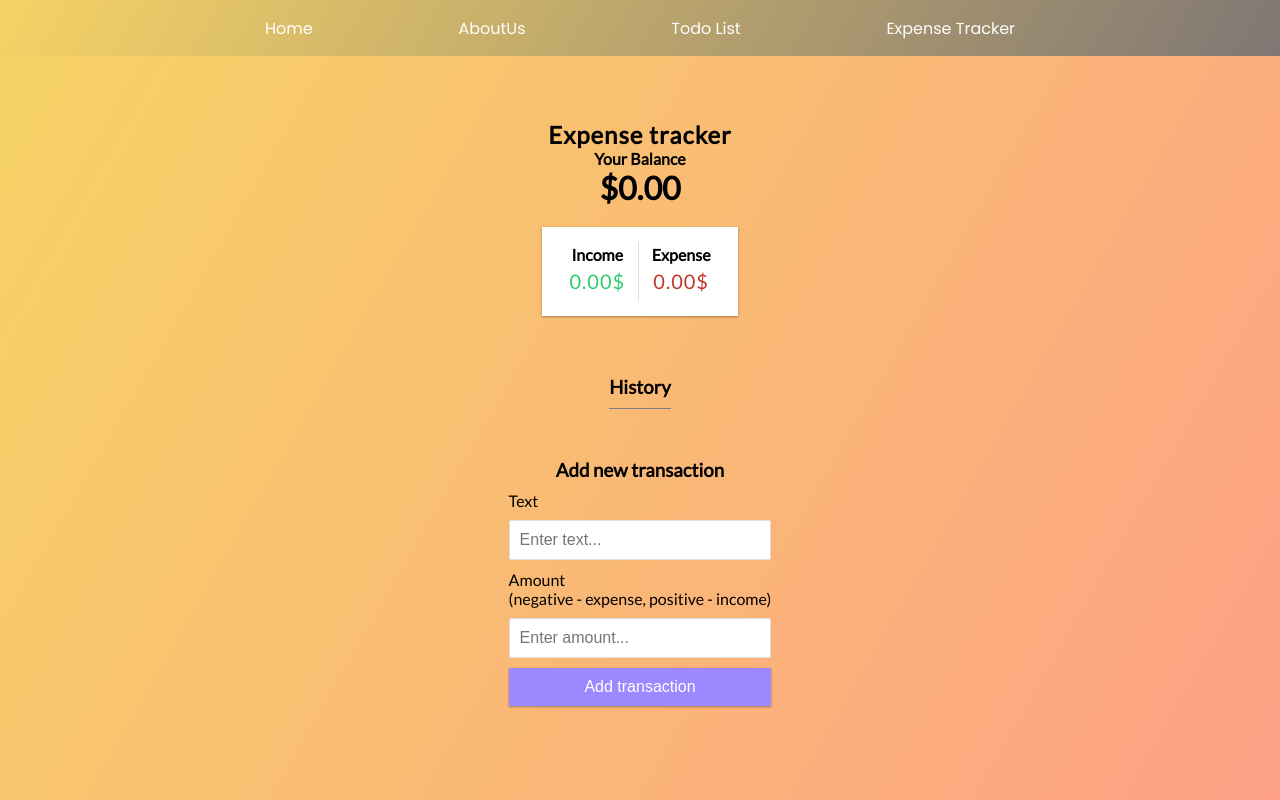
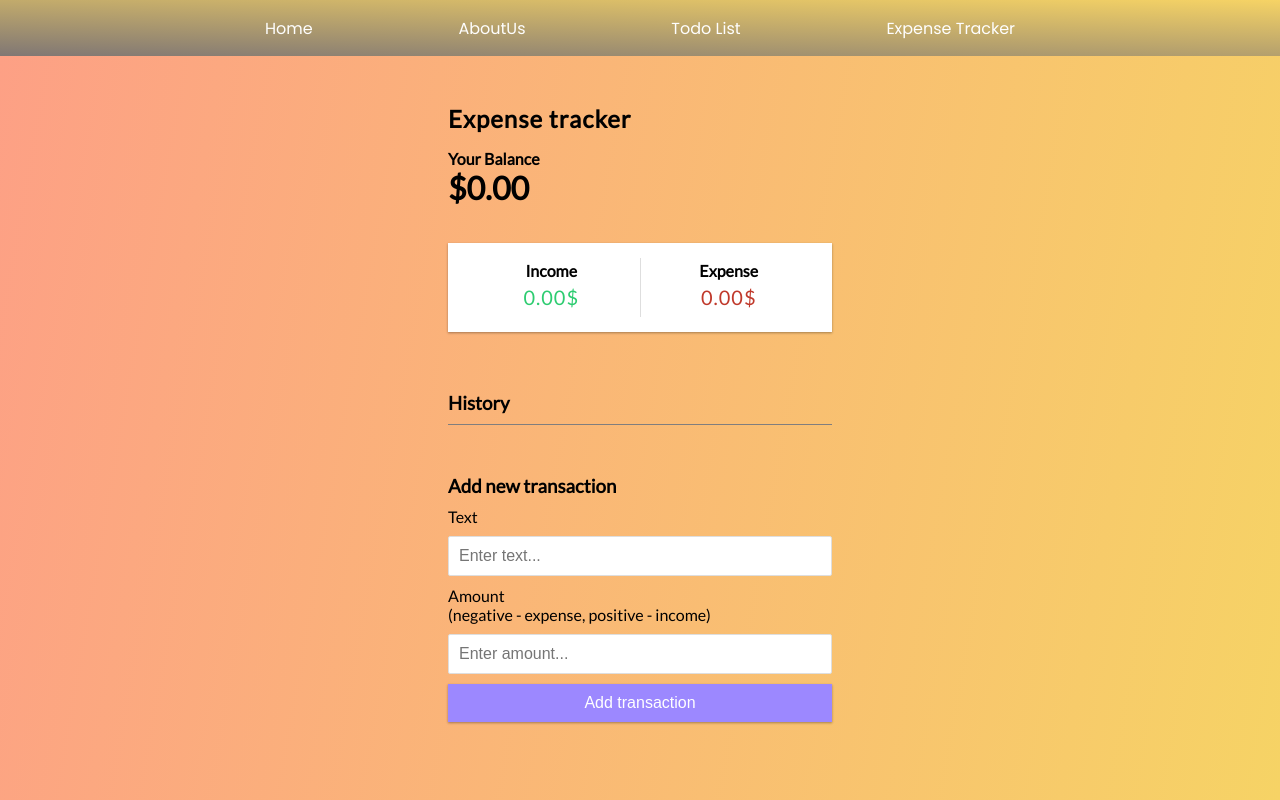
Before and after one commit to ahmadaldabouqii/React-Todo, a React (Create React App) app: page /ExpenseTrackerUI in a window 1280 px wide. Built offline with nearby package versions, Linux system fonts and the light colour scheme.

Commit message:
Change style on ExpensesUI

```diff
--- a/src/components/Expenses/Balance.js
+++ b/src/components/Expenses/Balance.js
@@ -1,9 +1,9 @@
 const Balance = ({ total }) => {
   return (
-    <>
+    <div className="Balance">
       <h4>Your Balance</h4>
       <h1>${total.toFixed(2)}</h1>
-    </>
+    </div>
   );
 };
 export default Balance;
--- a/src/components/NavBar/NavBar.css
+++ b/src/components/NavBar/NavBar.css
@@ -1,5 +1,5 @@
 .nav-header {
-  background-image: linear-gradient(120deg, #f6d365 0%, #807774 100%);
+  background-image: linear-gradient(182deg, #f6d365 0%, #807774 100%);
   font-family: "Poppins", sans-serif;
   /* padding: 1em; */
   height: 7vh;
--- a/src/components/UI/ExpenseTrackerUI/ExpenseTrackerUI.css
+++ b/src/components/UI/ExpenseTrackerUI/ExpenseTrackerUI.css
@@ -8,20 +8,30 @@
   box-sizing: border-box;
 }
 
-.ExpenseTrackerBody {
-  background-image: linear-gradient(120deg, #f6d365 0%, #fda085 100%);
+.holderExpensesUI {
+  background-image: linear-gradient(280deg, #f6d365 0%, #fda085 100%);
+  margin: 0;
   display: flex;
   flex-direction: column;
-  align-items: center;
+}
+
+.ExpenseTrackerBody {
+  display: flex;
+  flex-direction: column;
   justify-content: center;
   min-height: 93vh;
-  margin: 0;
+  margin: 0 auto;
   font-family: "Lato", sans-serif;
+  width: 30%;
 }
 
 .container {
   margin: 30px auto;
   width: 350px;
+}
+
+.Balance {
+  margin: 1em 0;
 }
 
 .Heading-Header {
--- a/src/components/UI/ExpenseTrackerUI/ExpenseTrackerUI.js
+++ b/src/components/UI/ExpenseTrackerUI/ExpenseTrackerUI.js
@@ -40,6 +40,7 @@ function ExpenseTracker({
   };
 
   return (
+    <div className="holderExpensesUI">
       <div className="ExpenseTrackerBody">
         <Header />
         <Balance total={total} />
@@ -55,6 +56,7 @@ function ExpenseTracker({
           setTransactions={setTransactions}
         />
       </div>
+    </div>
   );
 }
 
```
Lines whose indentation alone changed are shown as unchanged.
